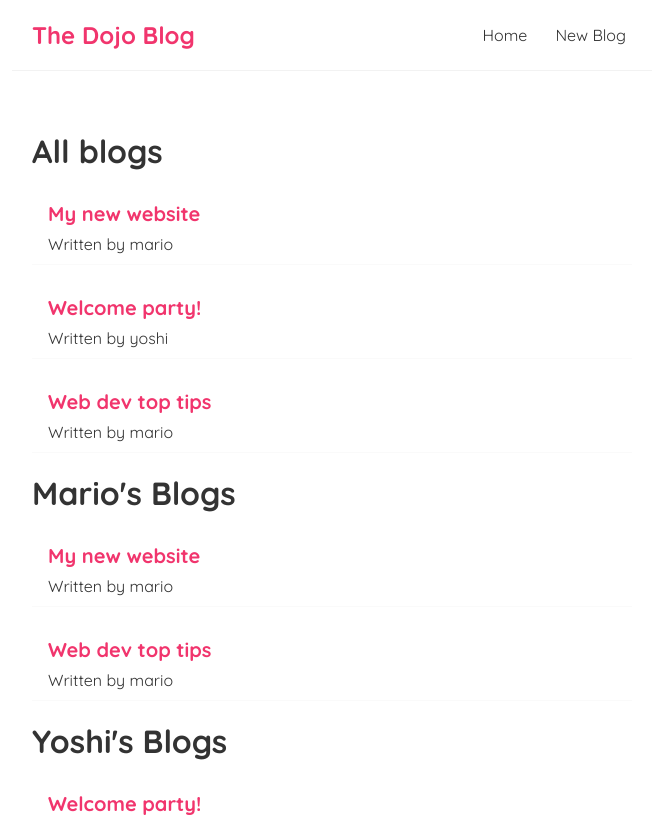
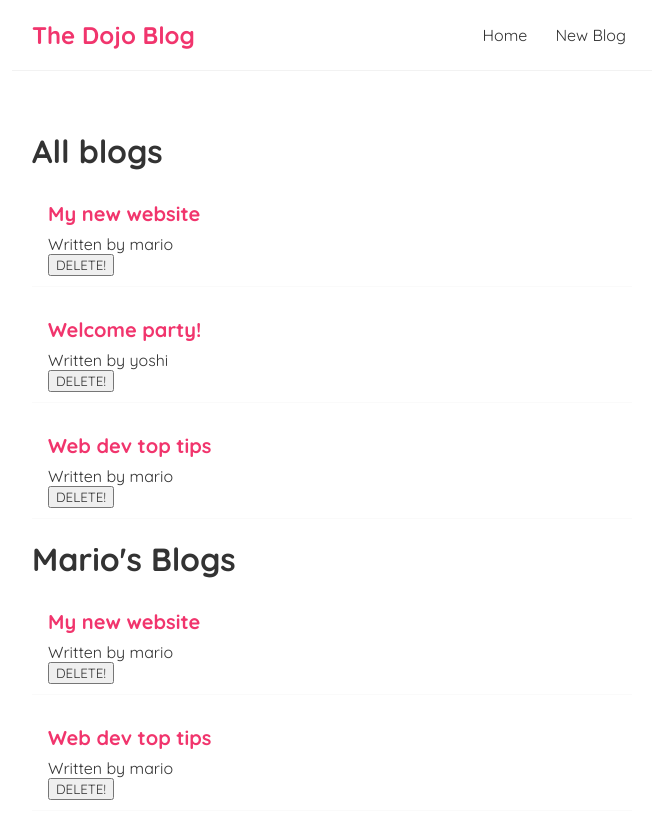
Before and after one commit to ToniRajamaki/Ninja-react-blog, a React (Create React App) app in the folder blog-project/: page / in a window 1280 px wide. Shown: the top 817 px of the page, without its empty margins (308-964 px from the left). Built offline with nearby package versions, Linux system fonts and the light colour scheme.

Commit message:
added delete button to each blog

```diff
--- a/blog-project/src/BlogList.js
+++ b/blog-project/src/BlogList.js
@@ -1,4 +1,4 @@
-const BlogList = ({blogs,title}) => {
+const BlogList = ({blogs,title,handleDelete}) => {
     return (
         <div className="blog-list">
 
@@ -7,6 +7,7 @@
             <div className="blog-preview" key={blog.id} >
                 <h2>{ blog.title }</h2>
                 <p>Written by { blog.author }</p>
+                <button onClick={() => handleDelete(blog.id)}>DELETE!</button>
             </div>
           ))}
           </div>
--- a/blog-project/src/Home.js
+++ b/blog-project/src/Home.js
@@ -8,9 +8,14 @@
     { title: 'Web dev top tips', body: 'lorem ipsum...', author: 'mario', id: 3 }
   ])
 
+  const handleDelete = (id) =>{
+    const newBlogs=blogs.filter(blog => blog.id !==id);
+    setBlogs(newBlogs);
+  }
+
   return (
     <div className="home">
-      <BlogList blogs={blogs} title="All blogs"/>
+      <BlogList blogs={blogs} title="All blogs" handleDelete={handleDelete}/>
       <BlogList blogs={blogs.filter(blog => blog.author === 'mario')} title="Mario's Blogs" />
       <BlogList blogs={blogs.filter(blog => blog.author !== 'mario')} title="Yoshi's Blogs" />
     </div>
```
